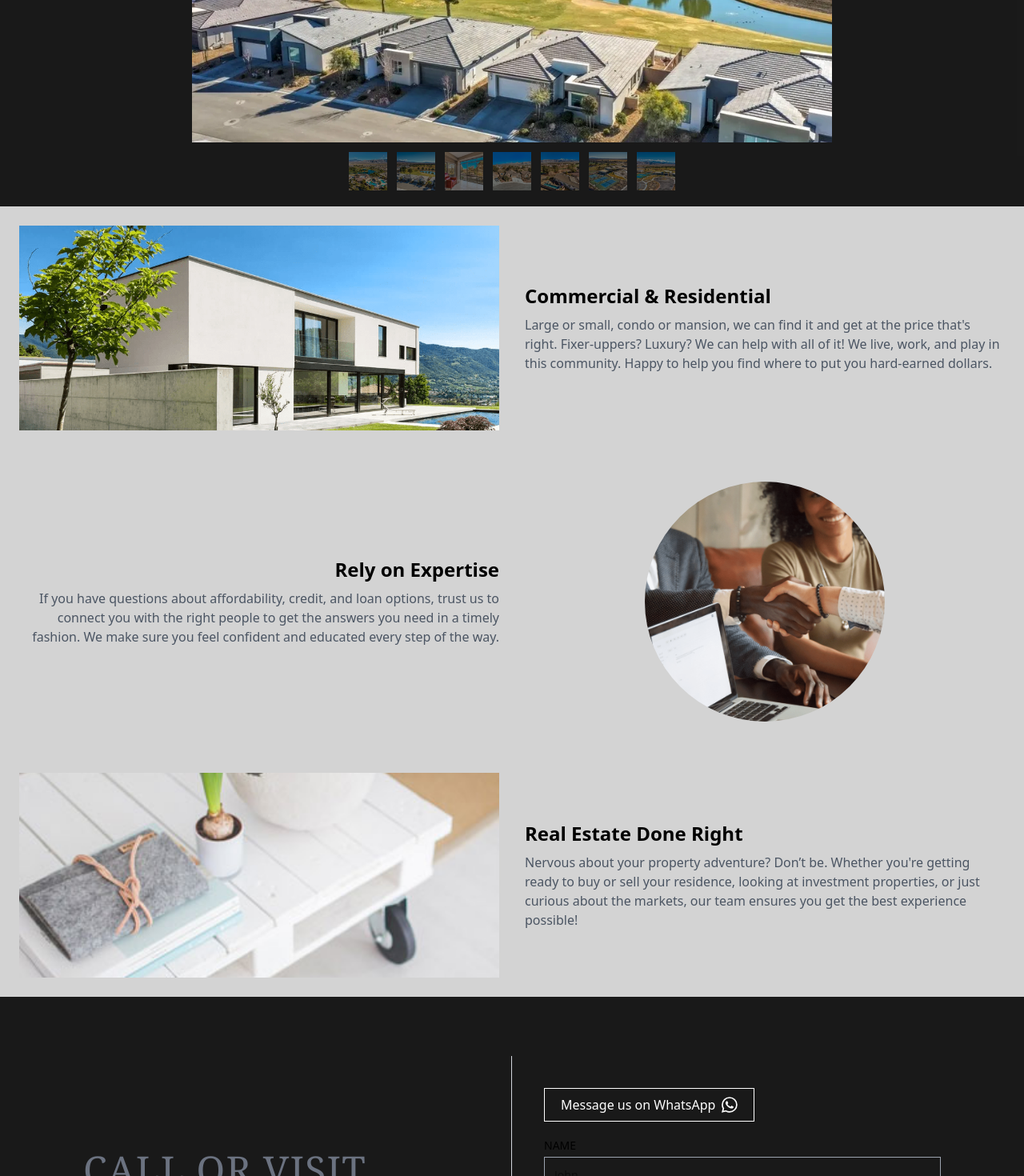
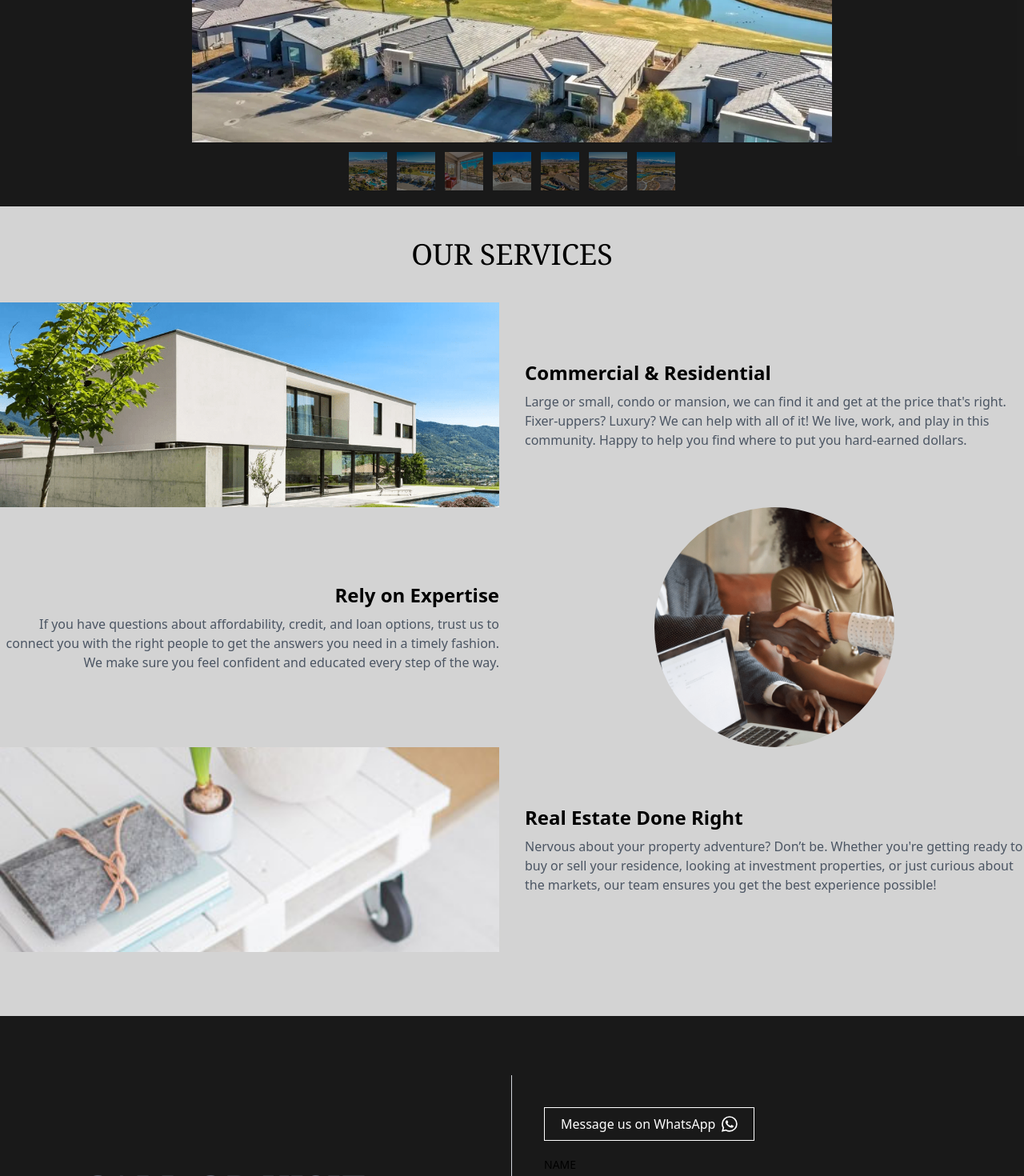
Before and after one commit to jmBaldano/Real-Estate-Website, a Vue app: page / in a window 1280 px wide. Shown: the part 4378-5848 px from the top of the page at 80% size. Built offline with nearby package versions, Linux system fonts and the light colour scheme.

Commit message:
update services page

```diff
--- a/src/Services.vue
+++ b/src/Services.vue
@@ -1,5 +1,6 @@
 <template>
-        <section class="flex flex-col items-center gap-16 p-6 bg-[#d3d3d3]">
+        <section class="flex flex-col items-center  bg-[#d3d3d3]">
+  <h1 class="text-center font-serif text-4xl p-10">OUR SERVICES</h1>
   <div class="flex flex-col items-center w-full gap-8 md:flex-row">
     <figure class="flex-1">
       <img src="/images/services2.png" alt="Service 1" class="object-cover w-full h-64 transition duration-300 transform hover:scale-105">
@@ -20,7 +21,7 @@
     </div>
   </div>
 
-  <div class="flex flex-col items-center w-full gap-8 md:flex-row">
+  <div class="flex flex-col items-center w-full gap-8 md:flex-row pb-20">
     <figure class="flex-1">
       <img src="/images/services1.jpg" alt="Service 3" class="object-cover w-full h-64 transition duration-300 transform hover:scale-105 ">
     </figure>
```
